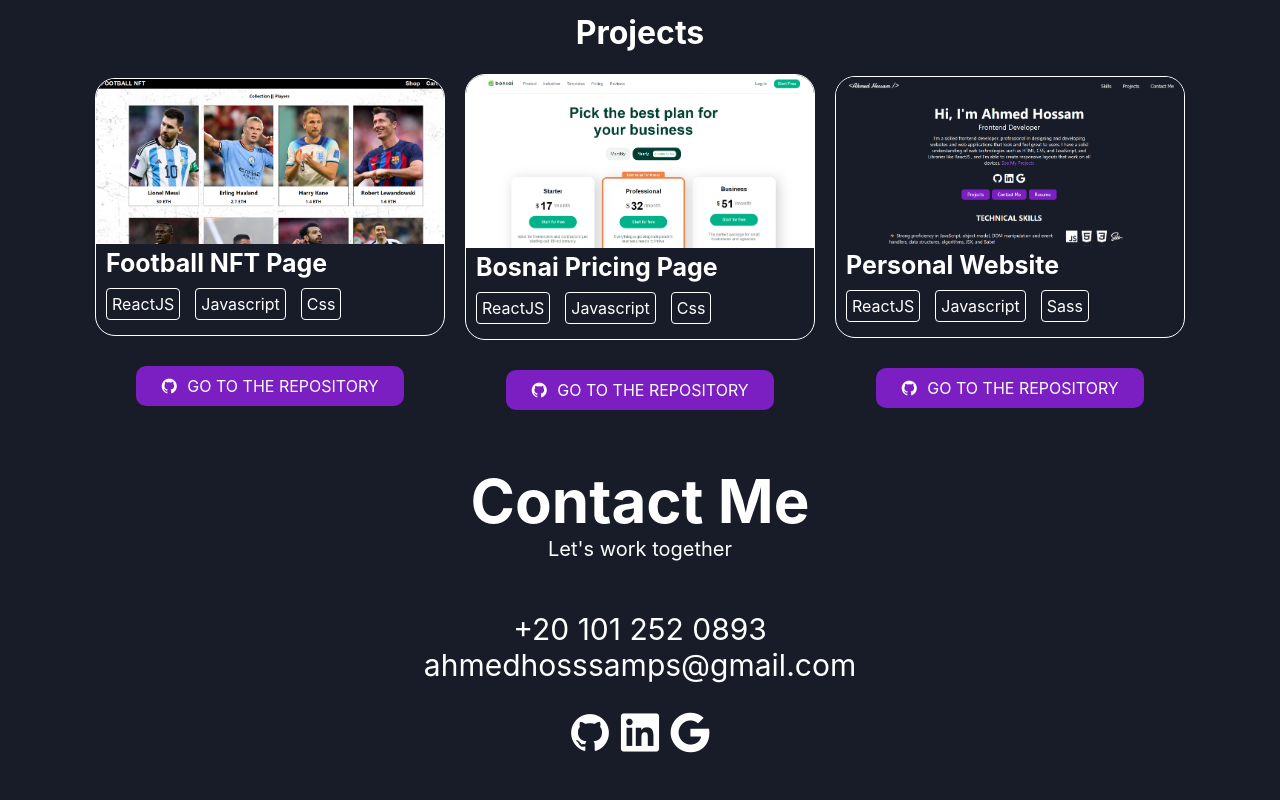
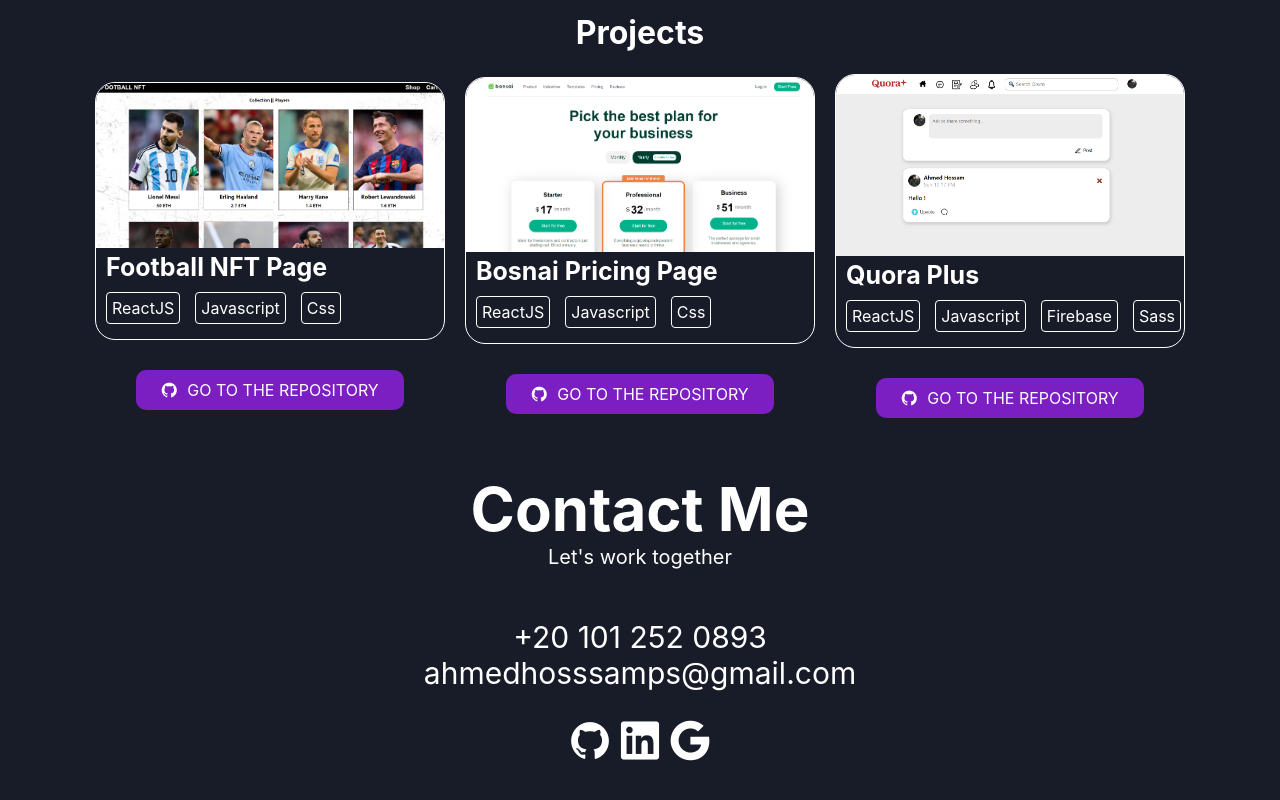
Before and after one commit to ahmedhosssam/ahmedhosssam.github.io, a React (Vite) app: page / in a window 1280 px wide. Shown: the part 1630-2430 px from the top of the page. Built offline with nearby package versions, Linux system fonts and the light colour scheme.

Commit message:
add quora project

```diff
--- a/src/Components/Projects/Projects.jsx
+++ b/src/Components/Projects/Projects.jsx
@@ -26,10 +26,10 @@
 
         <ProjectItem
           img={project3}
-          title="Personal Website"
-          skills={['ReactJS', 'Javascript', 'Sass']}
-          repoUrl="https://github.com/ahmedhosssam/ahmedhosssam.github.io"
-          liveLink="https://ahmedhosssam.github.io/"
+          title="Quora Plus"
+          skills={['ReactJS', 'Javascript', 'Firebase', 'Sass']}
+          repoUrl="https://github.com/ahmedhosssam/quora-clone"
+          liveLink="https://qoura-94df1.web.app/"
         />
       </div>
     </div>
--- a/src/Styles/projectitem.scss
+++ b/src/Styles/projectitem.scss
@@ -15,6 +15,12 @@
 
     img {
       max-width: 100%;
+      transition: all 0.3s ease;
+
+      &:hover {
+        opacity: 0.3;
+        scale: 2.3;
+      }
     }
 
     .project-title {
```
Also changed, not shown: src/assets/project3.png.
